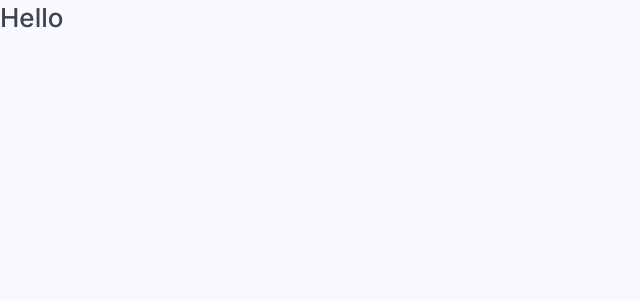
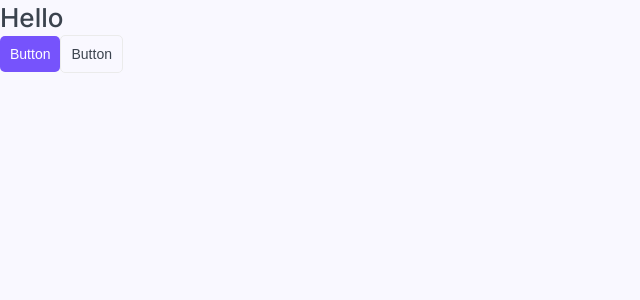
Before and after one commit to PSKutergin/top-app, a Next.js app: page / in a window 1280 px wide. Shown: the top 300 px of the page, without its empty margins (0-640 px from the left). Built offline with nearby package versions, Linux system fonts and the light colour scheme.

Commit message:
add buttons and lib classnames

```diff
--- a/app/globals.css
+++ b/app/globals.css
@@ -46,9 +46,11 @@
   --black: #3B434E;
   --white: white;
   --primary: #7653FC;
+  --primary-hover: #6344df;
   --red: #FC836D;
   --green: #1DC37E;
   --green-light: #C8F8E4;
+  --gray-light: #EBEBEB;
   --font-family: 'Noto Sans KR', sans-serif;
 }
 
--- a/app/page.tsx
+++ b/app/page.tsx
@@ -1,10 +1,12 @@
 import React from "react";
-import { Htag } from "@/components/Htag/Htag";
+import { Htag, Button } from "../components";
 
 export default function Home(): JSX.Element {
   return (
     <>
       <Htag tag="h1">Hello</Htag>
+      <Button appearance="primary">Button</Button>
+      <Button appearance="ghost">Button</Button>
     </>
   );
 }
--- /dev/null
+++ b/components/Button/Button.module.css
@@ -0,0 +1,30 @@
+.button {
+    display: inline-block;
+    padding: 10px;
+    cursor: pointer;
+    text-align: center;
+    border: none;
+    border-radius: 5px;
+    font-size: 14px;
+    transition: all .2s;
+}
+
+.primary {
+    color: var(--white);
+    background-color: var(--primary);
+}
+
+.primary:hover {
+    background-color: var(--primary-hover);
+}
+
+.ghost {
+    color: var(--black);
+    background: none;
+    border: 1px solid var(--gray-light);
+}
+
+.ghost:hover {
+    color: var(--white);
+    background-color: var(--primary);
+}
--- /dev/null
+++ b/components/Button/Button.props.ts
@@ -0,0 +1,6 @@
+import { ReactNode } from "react";
+
+export interface ButtonProps {
+    children: ReactNode;
+    appearance: 'primary' | 'ghost';
+}
--- /dev/null
+++ b/components/Button/Button.tsx
@@ -0,0 +1,16 @@
+import styles from "./Button.module.css";
+import cn from "classnames";
+import { ButtonProps } from "./Button.props";
+
+export const Button = ({ appearance, children }: ButtonProps): JSX.Element => {
+  return (
+    <button
+      className={cn(styles.button, {
+        [styles.primary]: appearance == "primary",
+        [styles.ghost]: appearance == "ghost",
+      })}
+    >
+      {children}
+    </button>
+  );
+};
--- a/components/index.ts
+++ b/components/index.ts
@@ -1 +1,2 @@
-export * from './Htag/Htag'
+export * from './Htag/Htag';
+export * from './Button/Button';
--- a/package.json
+++ b/package.json
@@ -11,6 +11,7 @@
     "stylelint": "stylelint \"**/*.css\" --fix"
   },
   "dependencies": {
+    "classnames": "^2.3.2",
     "next": "14.0.3",
     "react": "^18",
     "react-dom": "^18"
```
Also changed, not shown: 1 other file (tests, documents, lock files or other folders).
